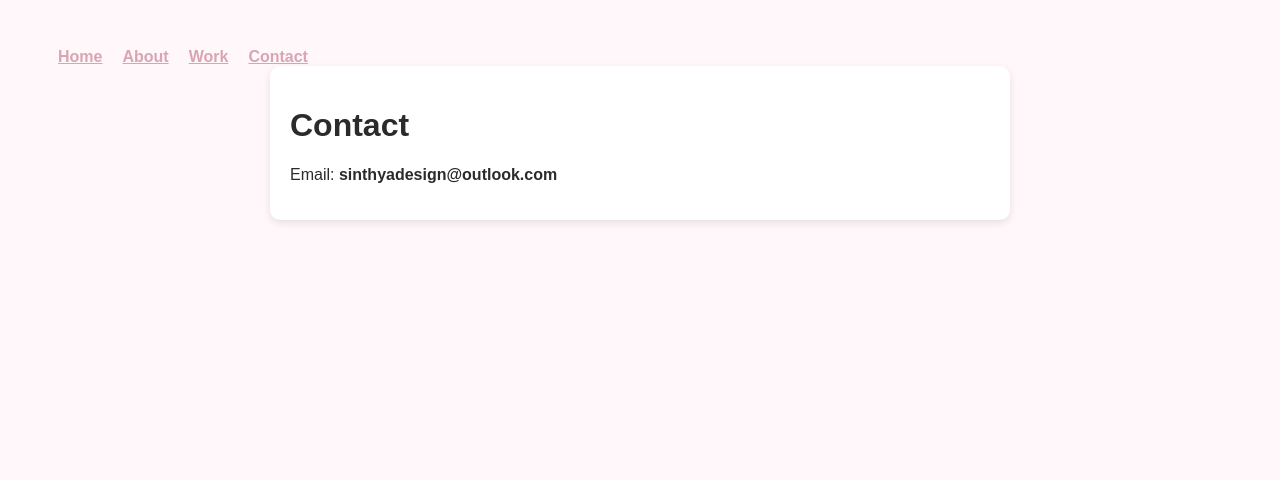
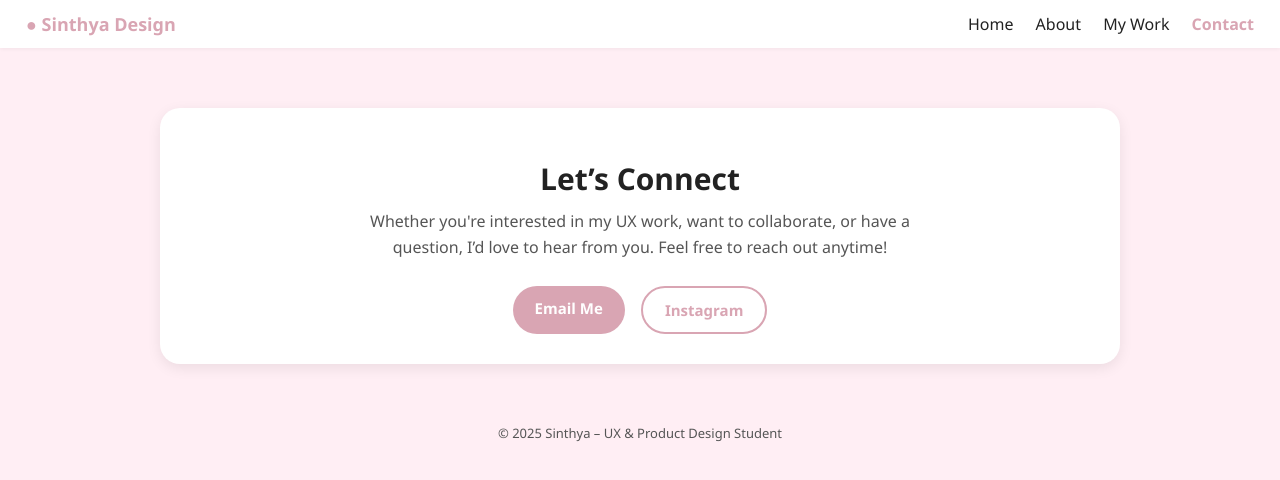
Before and after one commit to sinthyadesign/sinthyadesign.github.io, a plain HTML site: page contact.html in a window 1280 px wide. Drawn offline with Linux system fonts and the light colour scheme.

Commit message:
Update contact.html

```diff
--- a/contact.html
+++ b/contact.html
@@ -1,10 +1,159 @@
-<!DOCTYPE html><html><head><meta charset='UTF-8'><title>Contact</title>
-<style>body{font-family:Arial;background:#fff7fa;color:#2b2b2b;padding:40px;}
-.card{background:white;padding:20px;border-radius:10px;box-shadow:0 3px 8px rgba(0,0,0,0.1);max-width:700px;margin:auto;}
-nav a{margin:10px;font-weight:bold;color:#d9a5b3;}</style></head>
+<!DOCTYPE html>
+<html lang="en">
+<head>
+  <meta charset="UTF-8" />
+  <meta name="viewport" content="width=device-width, initial-scale=1.0" />
+  <title>Contact – Sinthya Design</title>
+
+  <style>
+    :root {
+      --bg: #ffeef4;
+      --card: #ffffff;
+      --text-main: #222222;
+      --text-muted: #555555;
+      --accent: #d9a5b3;
+      --shadow: 0 4px 14px rgba(0, 0, 0, 0.08);
+    }
+
+    body {
+      margin: 0;
+      padding: 0;
+      font-family: "Segoe UI", Arial, sans-serif;
+      background: var(--bg);
+      color: var(--text-main);
+    }
+
+    /* NAV */
+    header {
+      background: #fff;
+      padding: 12px 26px;
+      box-shadow: 0 1px 4px rgba(0,0,0,0.05);
+      display: flex;
+      justify-content: space-between;
+      align-items: center;
+    }
+
+    .logo {
+      font-weight: 700;
+      font-size: 18px;
+      color: var(--accent);
+    }
+
+    nav a {
+      margin-left: 18px;
+      text-decoration: none;
+      color: var(--text-main);
+      font-weight: 500;
+    }
+
+    nav a:hover {
+      color: var(--accent);
+    }
+
+    /* ACTIVE PAGE */
+
+    nav .active {
+      color: var(--accent);
+      font-weight: 700;
+    }
+
+    /* CONTACT CARD */
+    .container {
+      max-width: 900px;
+      margin: 60px auto;
+      padding: 30px;
+      background: var(--card);
+      border-radius: 20px;
+      box-shadow: var(--shadow);
+      text-align: center;
+    }
+
+    h1 {
+      font-size: 30px;
+      margin-bottom: 10px;
+    }
+
+    p {
+      font-size: 16px;
+      color: var(--text-muted);
+      max-width: 600px;
+      margin: 10px auto 26px;
+      line-height: 1.6;
+    }
+
+    .contact-buttons {
+      display: flex;
+      justify-content: center;
+      flex-wrap: wrap;
+      gap: 16px;
+      margin-top: 20px;
+    }
+
+    .btn {
+      padding: 12px 22px;
+      border-radius: 50px;
+      text-decoration: none;
+      font-size: 15px;
+      font-weight: 600;
+      display: inline-block;
+    }
+
+    .btn-primary {
+      background: var(--accent);
+      color: white;
+    }
+
+    .btn-outline {
+      border: 2px solid var(--accent);
+      color: var(--accent);
+      background: transparent;
+    }
+
+    /* FOOTER */
+    footer {
+      text-align: center;
+      margin-top: 50px;
+      padding-bottom: 30px;
+      color: var(--text-muted);
+      font-size: 13px;
+    }
+
+    @media (max-width: 700px) {
+      .container {
+        margin: 20px;
+        padding: 20px;
+      }
+    }
+  </style>
+</head>
 <body>
-<nav><a href='index.html'>Home</a><a href='about.html'>About</a><a href='work.html'>Work</a><a href='contact.html'>Contact</a></nav>
-<div class='card'>
-<h1>Contact</h1>
-<p>Email: <b>sinthyadesign@outlook.com</b></p>
-</div></body></html>
+
+<header>
+  <div class="logo">● Sinthya Design</div>
+  <nav>
+    <a href="index.html">Home</a>
+    <a href="about.html">About</a>
+    <a href="work.html">My Work</a>
+    <a class="active" href="contact.html">Contact</a>
+  </nav>
+</header>
+
+<div class="container">
+  <h1>Let’s Connect</h1>
+  <p>
+    Whether you're interested in my UX work, want to collaborate, or have a question,
+    I’d love to hear from you. Feel free to reach out anytime!
+  </p>
+
+  <div class="contact-buttons">
+    <a href="mailto:sinthyadesign@outlook.com" class="btn btn-primary">Email Me</a>
+    <a href="https://instagram.com" class="btn btn-outline" target="_blank">Instagram</a>
+  </div>
+</div>
+
+<footer>
+  © 2025 Sinthya – UX & Product Design Student
+</footer>
+
+</body>
+</html>
```
